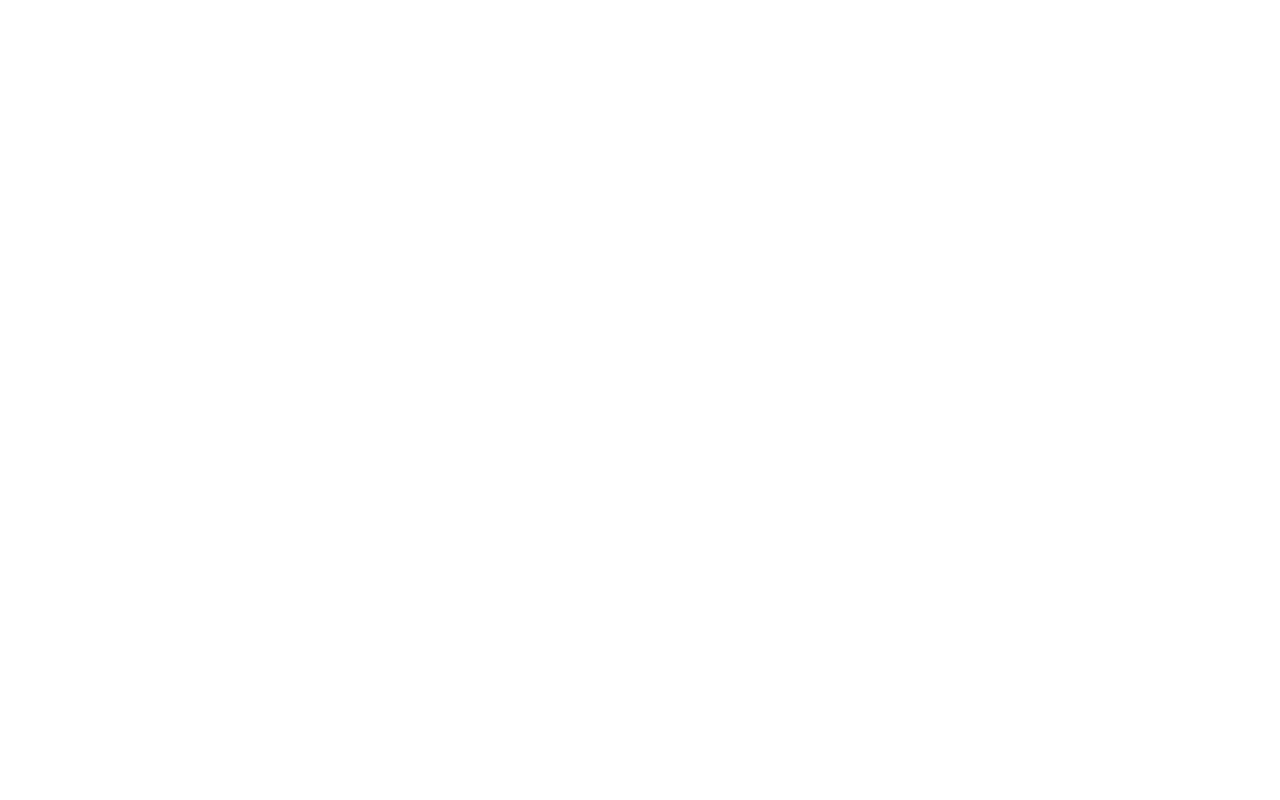
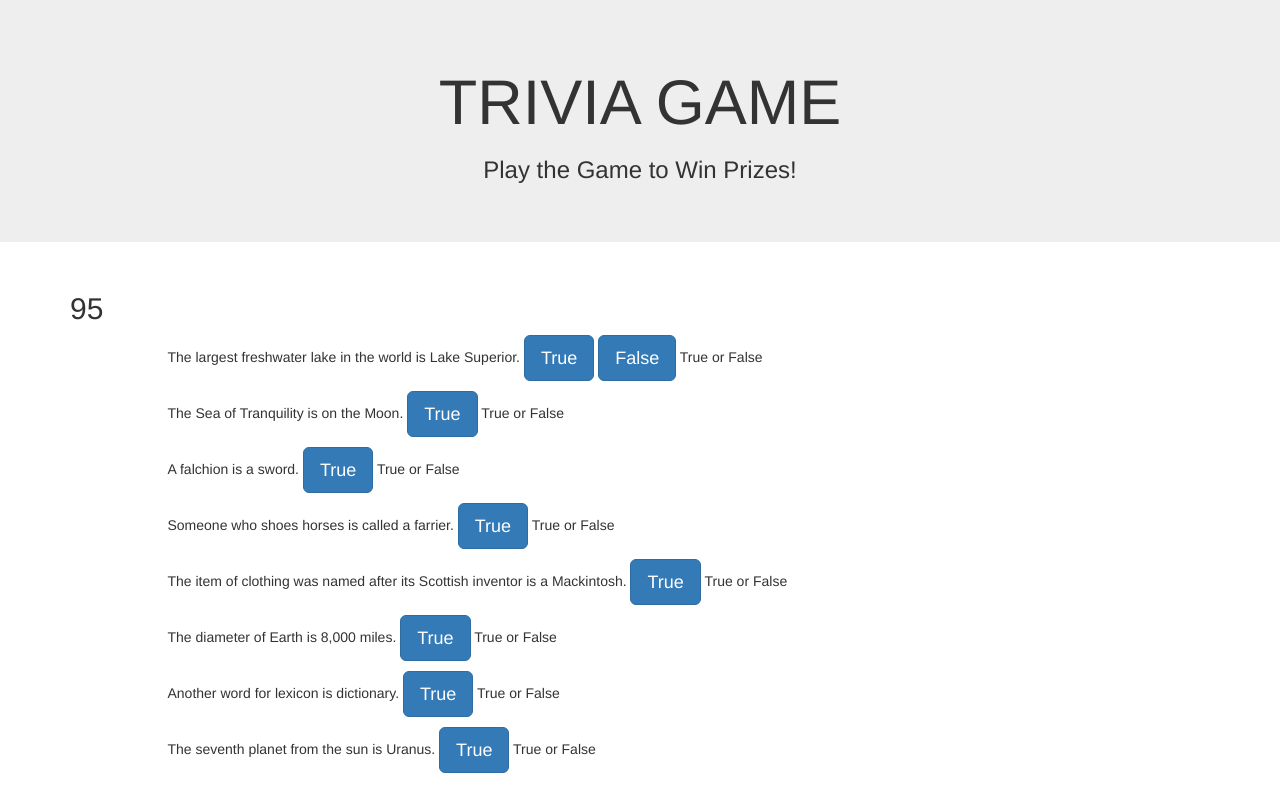
Before and after one commit to HemaMaliniW/TriviaGame, a plain HTML site: page index.html in a window 1280 px wide. Drawn offline with nearby package versions, Linux system fonts and the light colour scheme; a web font is replaced by a local one.

Commit message:
first commit

```diff
--- a/assets/css/style.css
+++ b/assets/css/style.css
@@ -1 +1,2 @@
-style.css
+
+<link rel="stylesheet" type="text/css" href="assets/Style/.css">
--- a/assets/javascript/app.js
+++ b/assets/javascript/app.js
@@ -1 +1,70 @@
-TriviaGame
+// TriviaGame
+	 // Use a FOR loop function
+
+	 // Use Append
+	 // Use Jquery
+
+	// Set a counter
+    var number = 100;
+    var score = 0;
+    //  Variable that will hold our interval ID when we execute
+    //  the "run" function
+    var intervalId;
+
+    //  When the stop button gets clicked, run the stop function.
+    $("#stop").on("click", stop);
+
+    //  When the resume button gets clicked, execute the run function.
+    $("#resume").on("click", run);
+    $("#trueButton1").on("click", function(){
+      answerQuestion(true);
+    $("#falseButton1").on("click", function(){
+      answerQuestion(false);
+    })
+    })
+    //  The run function sets an interval
+    //  that runs the decrement function once a second.
+    function run() {
+      intervalId = setInterval(decrement, 1000);
+    }
+      function answerQuestion(value){
+        console.log("hi")
+        if (value == true){
+          score++;
+        }
+       $("#score").html("<h2>" + score + "</h2>");
+
+      }
+
+    //  The decrement function.
+    function decrement() {
+
+      //  Decrease number by one.
+      number--;
+
+      //  Show the number in the #show-number tag.
+      $("#show-number").html("<h2>" + number + "</h2>");
+
+
+      //  Once number hits zero...
+      if (number === 0) {
+
+        //  ...run the stop function.
+        stop();
+
+        //  Alert the user that time is up.
+        alert("Time Up!");
+      }
+    }
+
+    //  The stop function
+    function stop() {
+
+      //  Clears our intervalId
+      //  We just pass the name of the interval
+      //  to the clearInterval function.
+      clearInterval(intervalId);
+    }
+
+    //  Execute the run function.
+    run();
--- a/index.html
+++ b/index.html
@@ -1,11 +1,151 @@
 <!DOCTYPE html>
-<html>
+<html lang="en-us">
 <head>
+	<meta charset="UTF-8">
+
 	<title>
 		Trivia Game
 	</title>
+	<link rel="stylesheet" href="https://maxcdn.bootstrapcdn.com/bootstrap/3.3.7/css/bootstrap.min.css" integrity="sha384-BVYiiSIFeK1dGmJRAkycuHAHRg32OmUcww7on3RYdg4Va+PmSTsz/K68vbdEjh4u" crossorigin="anonymous">
+	<link href= "https://fonts.googleapis.com/css?family=Rancho&effect=shadow-multiple" rel="stylesheet">
+
+	<!-- <link href="https://fonts.googleapis.com/css?family=Open+Sans" rel="stylesheet"> -->
+
+ <!-- <script src="assets/app.js"></script> -->
+
 </head>
 <body>
 
+	<div class="jumbotron">
+	    <h1 class="text-center">TRIVIA GAME</h1>
+	    <h3 class="text-center">Play the Game to Win Prizes!</h3>
+
+	</div>
+
+	<div class="container">
+	<div id= "show-number"></div>
+	<div id= "score"></div>
+	<div class="row">
+		<div class="col-md-1"></div>
+
+		<div class="col-md-10">
+			<p>
+			The largest freshwater lake in the world is Lake Superior.
+			<button id="trueButton1" type="button" class="btn btn-lg btn-primary">True</button>
+			<button id="falseButton1" type="button" class="btn btn-lg btn-primary">False</button>
+
+			True or False
+			</p>
+		</div>
+
+		<div class="col-md-1"></div>
+		</div>
+
+
+		<div class="row">
+			<div class="col-md-1"></div>
+			<div class="col-md-10">
+				<p>
+				The Sea of Tranquility is on the Moon.
+			<button id="trueButton2" type="button" class="btn btn-lg btn-primary">True</button>
+
+				True or False
+				</p>
+			</div>
+			<div class="col-md-1"></div>
+		</div>
+
+
+	<div class="row">
+			<div class="col-md-1"></div>
+			<div class="col-md-10">
+				<p>
+				A falchion is a sword.
+			<button id="trueButton3" type="button" class="btn btn-lg btn-primary">True</button>
+
+				True or False
+				</p>
+			</div>
+			<div class="col-md-1"></div>
+		</div>
+
+
+	<div class="row">
+		<div class="col-md-1"></div>
+			<div class="col-md-10">
+			<p>
+				Someone who shoes horses is called a farrier.
+			<button id="trueButton4" type="button" class="btn btn-lg btn-primary">True</button>
+
+				True or False
+			</p>
+		</div>
+		<div class="col-md-1"></div>
+	</div>
+
+
+	<div class="row">
+		<div class="col-md-1"></div>
+			<div class="col-md-10">
+				<p>
+				The item of clothing was named after its Scottish inventor is a Mackintosh.
+			<button id="trueButton5" type="button" class="btn btn-lg btn-primary">True</button>
+
+				True or False
+				</p>
+			</div>
+		<div class="col-md-1"></div>
+	</div>
+
+
+	<div class="row">
+		<div class="col-md-1"></div>
+		<div class="col-md-10">
+			<p>
+			The diameter of Earth is 8,000 miles.
+			<button id="trueButton6" type="button" class="btn btn-lg btn-primary">True</button>
+
+			True or False
+			</p>
+		</div>
+		<div class="col-md-1"></div>
+	</div>
+
+
+	<div class="row">
+		<div class="col-md-1"></div>
+		<div class="col-md-10">
+			<p>
+			Another word for lexicon is dictionary.
+			<button id="trueButton7" type="button" class="btn btn-lg btn-primary">True</button>
+
+			True or False
+			</p>
+		</div>
+		<div class="col-md-1"></div>
+	</div>
+
+
+	<div class="row">
+		<div class="col-md-1"></div>
+		<div class="col-md-10">
+			<p>
+			The seventh planet from the sun is Uranus.
+			<button id="trueButton8" type="button" class="btn btn-lg btn-primary">True</button>
+
+			True or False
+			</p>
+		</div>
+		<div class="col-md-1"></div>
+	</div>
+
+	</div>
+	</div>
+
+
+	<!-- jQuery -->
+    <script src="https://code.jquery.com/jquery-3.1.1.min.js"></script>
+     <script src="assets/javascript/app.js"></script>
+
 </body>
 </html>
```
Also changed, not shown: assets/images/1-basic.jpg (added), 1 other file.
